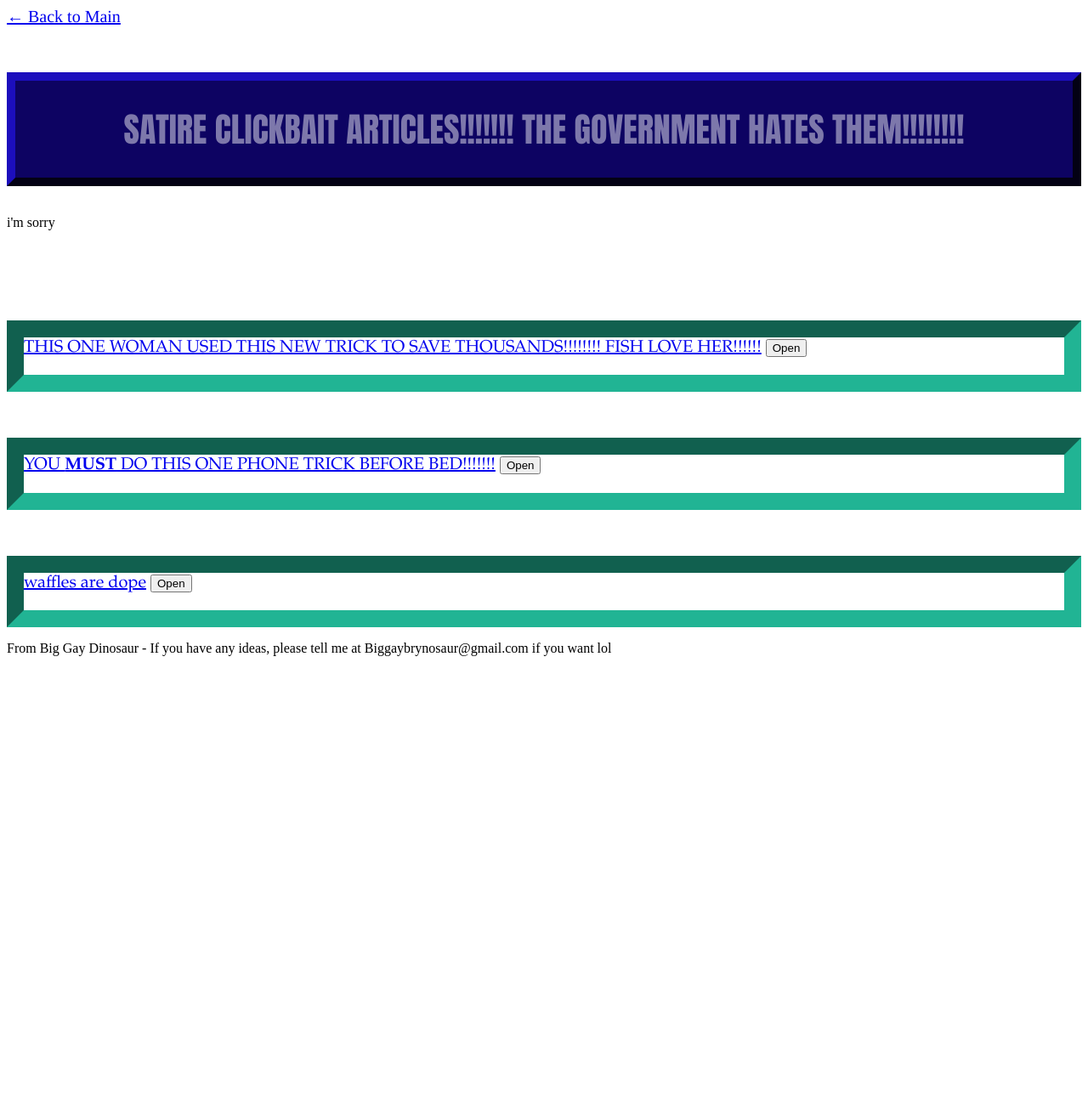
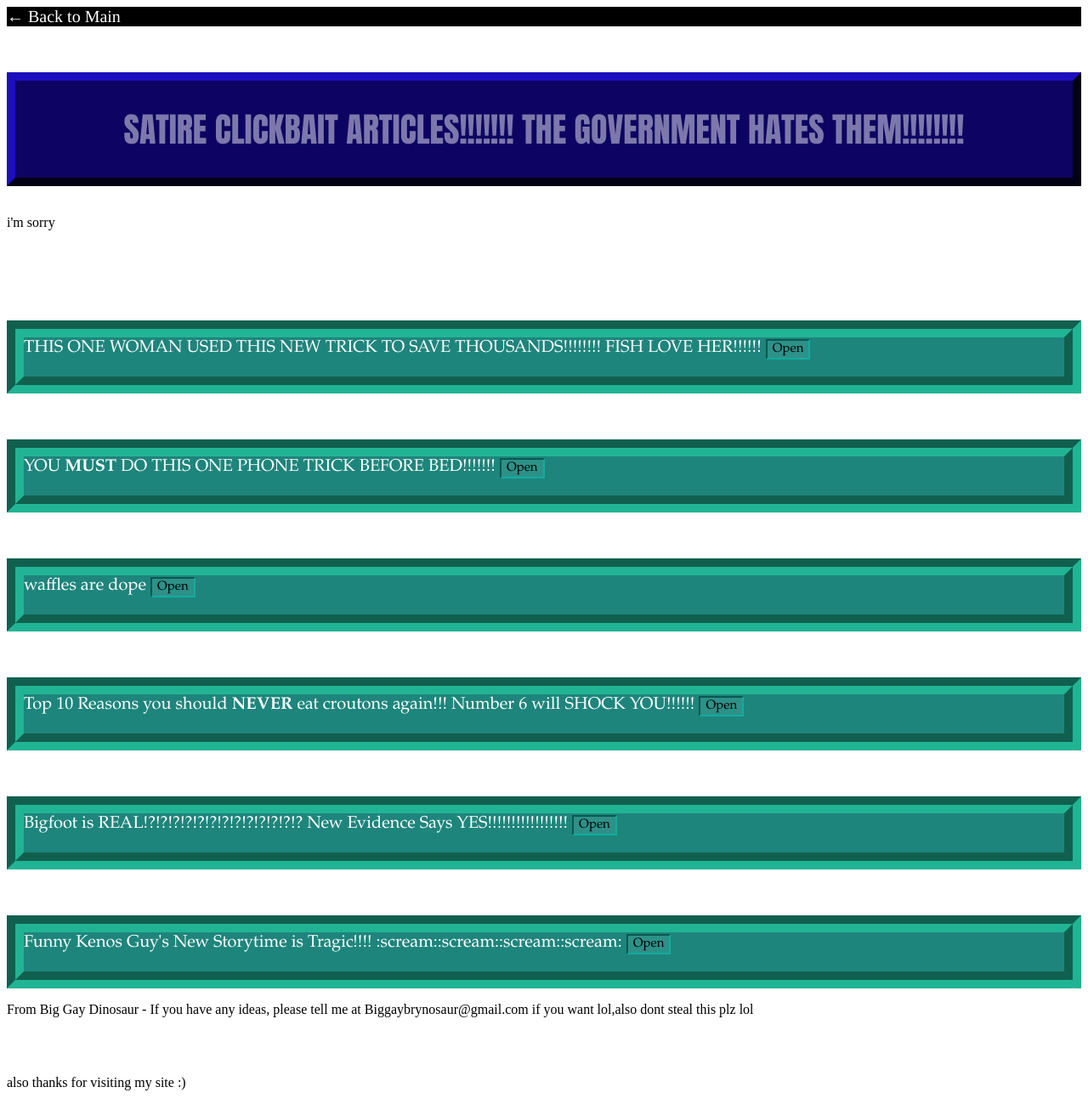
Before and after one commit to big-gay-dinosaur/Website-thingy, a Jekyll site: the page articles.html, which Jekyll copies as it is, in a window 1280 px wide. Shown: the whole page at 85% size. Built offline with Jekyll 4.4.1, drawn with Linux system fonts in a browser that asks for light colours; before the commit the page ends 900 px from its top, so only the background shows below that.

Commit message:
Add files via upload(site update)

```diff
--- a/articles.html
+++ b/articles.html
@@ -5,7 +5,22 @@
 		<meta name="description" content="just satire clickbaitey articles lol">
 		<meta name="viewport" content="width=device-width, initial-scale=1.0">
 		<style>
+				.article {
+					color: #ffffff;
 
+			}
+				.button {
+
+					background-color: #1e857c;
+					/* border:rgb(255, 0, 0); */
+					cursor:pointer;
+					font-size: 15px;
+					font: 15px Garamond;
+					text-decoration: black;
+					text-transform:unset;
+					background-color: #2d9188;
+					border: 2px inset #12ac9f;
+				}
 			    .title {
 			    border: 10px outset #100869;
 			    background-color: #0D0362;
@@ -13,7 +28,11 @@
 				color: #ffffff77;
 			    text-align: center;
 			    }
-
+			    .big {
+					font: 40px Garamond;
+					text-align: left;
+					border-bottom: 1px groove #ffffff;
+				}
 			    .text {
 			    border: 10px double rgb(0, 0, 0);
 			    background-color: rgb(255, 255, 255);
@@ -21,8 +40,8 @@
 			    text-align: left;
 			    }
 			    .body {
-			    border: 20px inset rgb(33, 180, 148);
-			    background-color: rgb(255, 255, 255);
+			    border: 20px groove rgb(33, 180, 148);
+			    background-color: #1e857c;
 			    font: 20px Garamond;
 			    text-align: left;
 			    }
@@ -30,10 +49,36 @@
 					font: 20px times;
 					text-align: left;
 					border: 4px #000000;
+					color: black;
+					background-color: black;
 				}
 
 		</style>
+	<style>
+		a:link {
+		  color: white;
+		  background-color: transparent;
+		  text-decoration: none;
+		}
 
+		a:visited {
+		  color: white;
+		  background-color: transparent;
+		  text-decoration: none;
+		}
+
+		a:hover {
+		  color: rgb(0, 0, 0);
+		  background-color: transparent;
+		  text-decoration: underline;
+		}
+
+		a:active {
+		  color: black;
+		  background-color: transparent;
+		  text-decoration: underline;
+		}
+		</style>
 
 	</head>
 	<div class="backbuttonimliterallyonlyusingthisclassforthatxd">
@@ -83,9 +128,46 @@
 					</div>
 
 
+			<br>
+			<br>
+			<br>
+
+			<div class="body">
+
+				<a href="https://i.kym-cdn.com/photos/images/newsfeed/000/002/941/Duckroll.jpg?1243959393" >Top 10 Reasons you should <b>NEVER</b> eat croutons again!!! Number 6 will SHOCK YOU!!!!!!</a>
+				<button id = "WhyAreYouReadingThis" class="button" type="button" onclick="SC1onclick(this);" >Open</button>
+				 <p id="asjdsfs" class="article"></p>
+
+					</div>
+
+					<br>
+					<br>
+					<br>
+					<div class="body">
+
+						<a href="https://i.kym-cdn.com/photos/images/newsfeed/000/002/941/Duckroll.jpg?1243959393" >Bigfoot is REAL!?!?!?!?!?!?!?!?!?!?!?!?!? New Evidence Says YES!!!!!!!!!!!!!!!!!</a>
+						<button id = "qjsdklzjdlks" class="button" type="button" onclick="SC1onclick(this);" >Open</button>
+						 <p id="asjdsfs" class="article"></p>
+							</div>
+
+							<br>
+							<br>
+							<br>
+
+							<div class="body">
+
+								<a href="https://i.kym-cdn.com/photos/images/newsfeed/000/002/941/Duckroll.jpg?1243959393" >Funny Kenos Guy's New Storytime is Tragic!!!! :scream::scream::scream::scream:</a>
+								<button id = "qjsdklsfazjdlks" class="button" type="button" onclick="SC1onclick(this);" >Open</button>
+								 <p id="TheFitnessGram™PacerTestisamultistageaerobiccapacitytestthatprogressivelygetsmoredifficultasitcontinues.The20meterpacertestwillbeginin30seconds.Lineupatthestart.Therunningspeedstartsslowly,butgetsfastereachminuteafteryouhearthissignal.[beep]Asinglelapshouldbecompletedeachtimeyouhearthissound.[ding]Remembertoruninastraightline,andrunaslongaspossible.Thesecondtimeyoufailtocompletealapbeforethesound,yourtestisover.Thetestwillbeginonthewordstart.Onyourmark,getready,start" class="article"></p>
+									</div>
 
 
-			<p>From Big Gay Dinosaur - If you have any ideas, please tell me at Biggaybrynosaur@gmail.com if you want lol</p>
+
+			<p>From Big Gay Dinosaur - If you have any ideas, please tell me at Biggaybrynosaur@gmail.com if you want lol,also dont steal this plz lol</p>
+			<br>
+			<br>
+			<p>also thanks for visiting my site :)</p>
+
 	</body>
 
 	<script>
@@ -97,6 +179,21 @@
 		articleContents[0] = "You'd never expect this answer, so just hold tight. Don't die. But, in 2004, she discovered something very interesting. This woman, is Carol Ina. Carol was riding to work on her bike one day, when she decided to feed the fish. She gave them bread. Now, she worked as a teacher. Teaching is expensive. She now makes no money but also spends thousands less feeding the fish instead. She's now the resident crazy lady.";
 		articleContents[1] = "This trick was silenced by the government, so I might be shut down soon. READ WHILE YOU CAN!! To help your phone, you must charge it. You may already be doing that, but an instagram user by the name of Carl000 on instagram discovered this trick when he frustratingly didn't charge his phone. He then woke up and did productive shit unlike you, and developed a secret technique. Now, this is very complicated, so bear with me. This is life-changing. <br> 1. Get Skittles. <br><br> This may seem stupid, but it is a vital step. They have special acids that react with electricity in a way i will get on with later. <br><br><br>2. Water. <br><br> This has hydrogen which does [CONTAMINATED     OBLITERATED     DIMINISHED] <br><br><br> ############################ <br><br> THIS ARTICLE HAS BEEN SEIZED BY THE NATIONAL SECURITY AGENCY OF THE UNITED STATES OF AMERICA. <br><br> HAVE A GOOD DAY IDIOT I ONLY INTERRUPTED THIS ARTICLE CUS I WAS BORED XDDDDDDDDDDDDDDDDDDDDDDDDDDDDDDDDDDDDDDDDDDDDDDDDDDDDDDDDDDDDDDDDDDDDDDDDDDDDDDDDD <br><br><br><br><br> im just tired honestly";
 		articleContents[2] = "H<br>U<br>M<br>A<br>N<br><br>O<br>N<br>E<br>";
+		//articleContents[3] = "Croutons. Pretty innocent, right? It seems not, however. You may wonder why, but all will be revealed, soon. <br> <br>1. <div class=\"big\" ><b>Chemicals in the croutons....</b></div> <br><br> It may be bizarre, but look in this: IT MAY HAVE BHT. that's not good. Not good for humans, but even worse, it makes the frogs gay. <br> <br> <div class=\"big\" ><b>2. Croutons are <i>m u r d e r . .</i></b></div><br><br>Croutons, are murder. They are made from putting bees in a bee grinder, grinding them into a paste, which is heated with yeast, harming so much poor yeast. <b>BOYCOTT CROUTONS!!!!!!!!!!!!!</b> <br> <br> <br> <div class=\"big\" ><b>3. The Bees Lack <i>k N E E S</i></b></div> <br><br><b>Bees. Need. Knees.</b> Bees are dying, don't eat croutons, men. <br><br><div class=\"big\" ><b>4.pain pain pain painis pack included 144players <i>k N E E S</i></b></div>";
+		articleContents[3] = `<a href="https://www.youtube.com/watch?v=eBGIQ7ZuuiU">Full Article</a>`
+		articleContents[4] = `
+		INFORMATION ABOUT CLASS KETER OBJECT "SCP-1000" IS CLASSIFIED. YOU MUST LEAVE. TURN OFF YOUR COMPUTER AND GO OUTSIDE TO AWAIT AMNESTICS TREATMENT YOU GODDAMN HERMIT.
+
+
+
+
+
+
+		<!-- <div class=\"big\" >Secure. Contain. Protect. --></div><br><br>
+
+		<img src="Scp_logo.jpg" alt="scp logo here lol" >
+		`;
+		articleContents[5] = "Deados35";
 		var openq = [];
 		for(var i = 0; i < articles.length; i++) {
 			openq[i] = false;
--- a/index.html
+++ b/index.html
@@ -22,7 +22,7 @@
 			    }
 			    .body {
 			    border: 20px inset rgb(33, 180, 148);
-			    background-color: rgb(255, 255, 255);
+			    background-color: #ffffff;
 			    font: 20px Garamond;
 			    text-align: left;
 			    }
```
Also changed, not shown: other parts of index.html (+1 -2 lines), README.md, Scp_logo.jpg (added).
